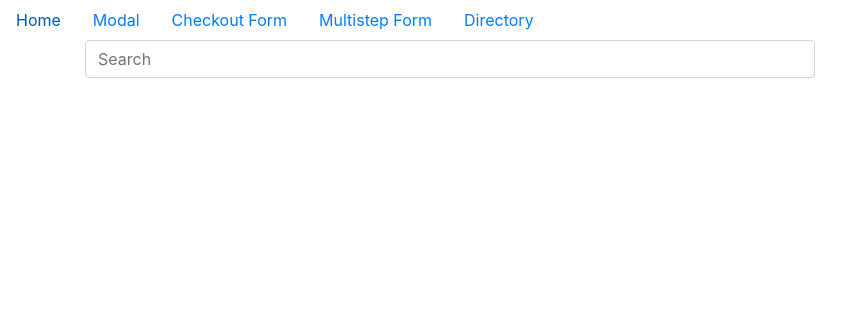
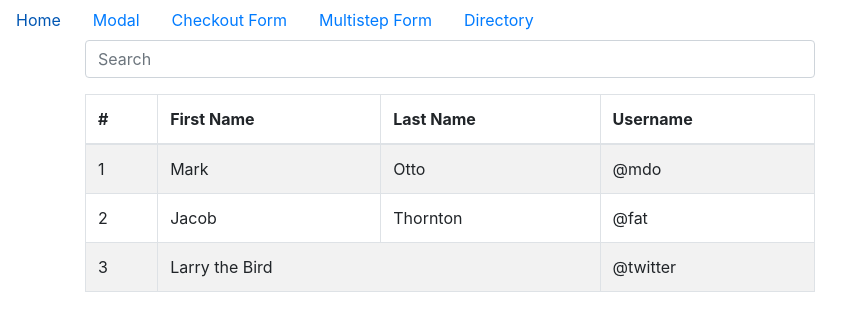
Before and after one commit to pferlito/react-examples, a React (Create React App) app: page /directory in a window 1280 px wide. Shown: the top 330 px of the page, without its empty margins (0-861 px from the left). Built offline with nearby package versions, Linux system fonts and the light colour scheme; no server answers; the HTML template or start-up script is replaced by a standard one.

Commit message:
Start directory view.

```diff
--- /dev/null
+++ b/src/components/directory/DirectoryView.js
@@ -0,0 +1,38 @@
+import React from 'react';
+import Table from "react-bootstrap/Table";
+
+function DirectoryView() {
+  return (
+    <Table striped bordered hover>
+      <thead>
+      <tr>
+        <th>#</th>
+        <th>First Name</th>
+        <th>Last Name</th>
+        <th>Username</th>
+      </tr>
+      </thead>
+      <tbody>
+      <tr>
+        <td>1</td>
+        <td>Mark</td>
+        <td>Otto</td>
+        <td>@mdo</td>
+      </tr>
+      <tr>
+        <td>2</td>
+        <td>Jacob</td>
+        <td>Thornton</td>
+        <td>@fat</td>
+      </tr>
+      <tr>
+        <td>3</td>
+        <td colSpan="2">Larry the Bird</td>
+        <td>@twitter</td>
+      </tr>
+      </tbody>
+    </Table>
+  )
+}
+
+export default DirectoryView;
--- a/src/routes/DirectoryPage.js
+++ b/src/routes/DirectoryPage.js
@@ -1,13 +1,27 @@
-import React, {Fragment} from 'react';
+import React, {useState,useEffect} from 'react';
 import Row from "react-bootstrap/Row";
 import Col from "react-bootstrap/Col";
 import Container from "react-bootstrap/Container";
 import Form from "react-bootstrap/Form";
+import DirectoryView from "../components/directory/DirectoryView";
 
 function DirectoryPage() {
+  let [users,setUsers] = useState({});
+
   function handleChange() {
     console.log('in handleChange');
   }
+
+  useEffect( ()=>{
+    async function getData() {
+      let response = await fetch('https://randomuser.me/api/?results=50');
+      let data = await response.json();
+      data = data.results;
+      console.log(data);
+      setUsers(data);
+    }
+    getData();
+  },[]);
 
   return (
     <Container>
@@ -20,6 +34,11 @@
           </Form>
         </Col>
       </Row>
+      <Row>
+        <Col md={{span: 8}}>
+          <DirectoryView />
+        </Col>
+      </Row>
     </Container>
   );
 }
```
